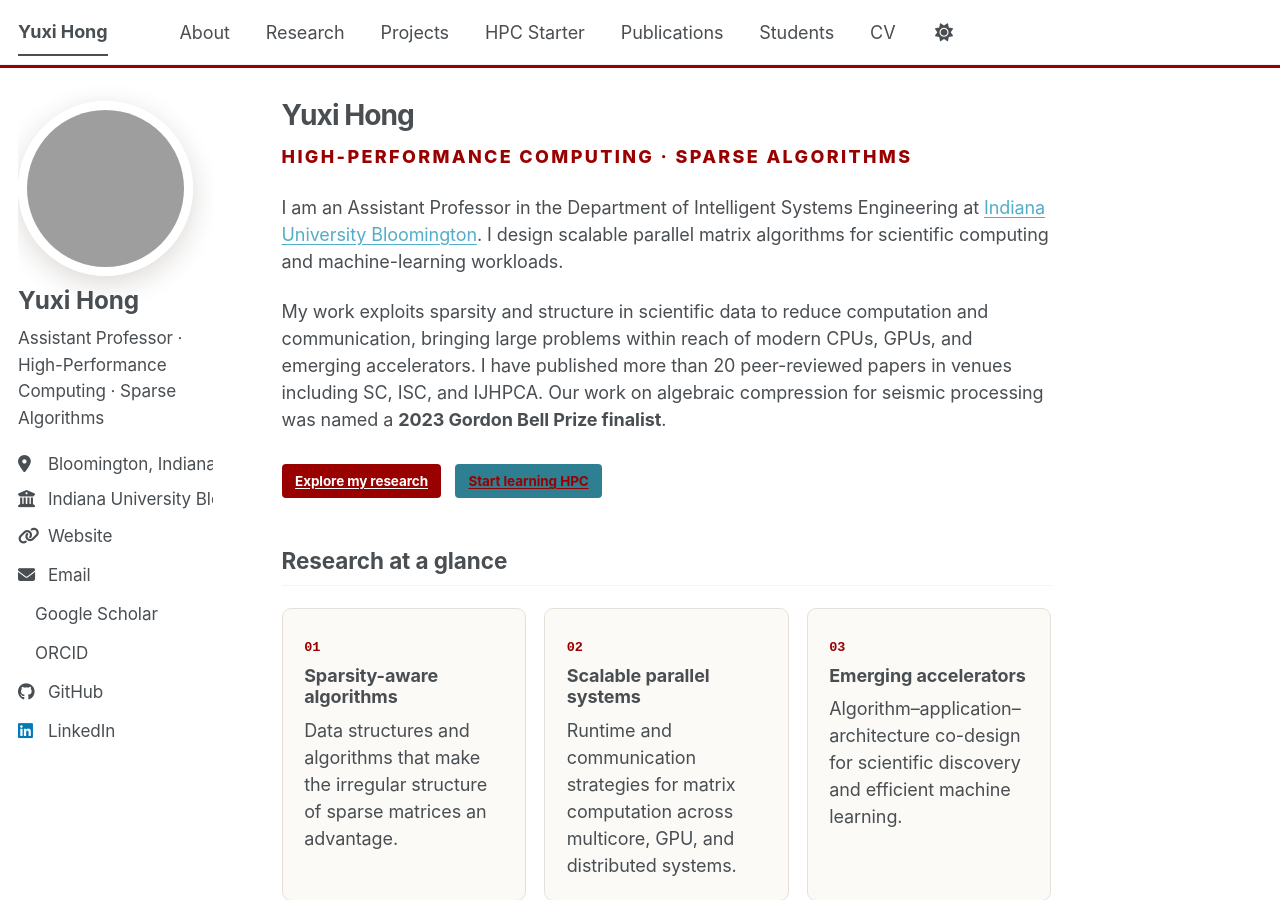
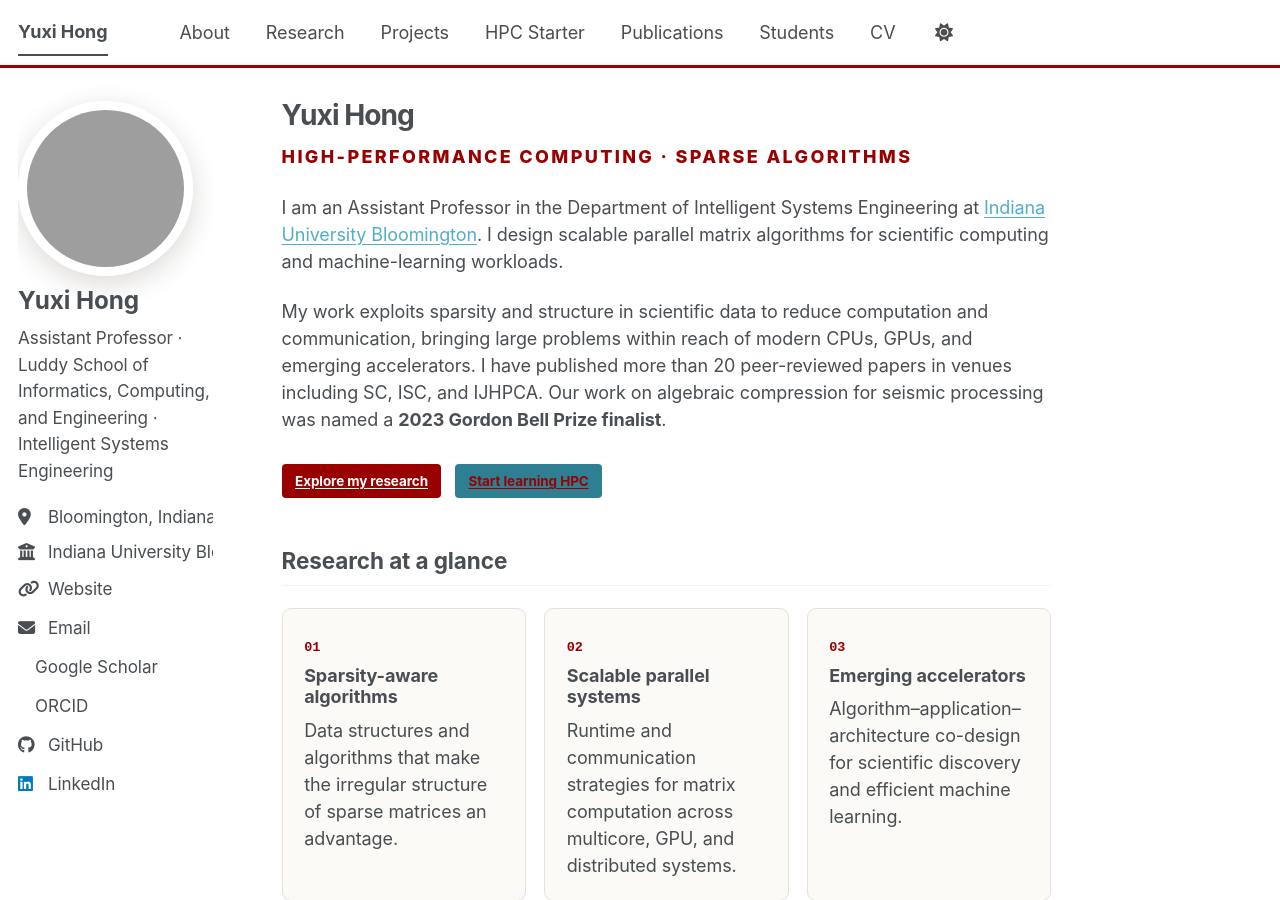
Before and after one commit to hongyx11/hongyx11.github.io, a Jekyll site: the page built from _pages/about.md, in a window 1280 px wide and 900 px high. Built offline with Jekyll 4.4.1, drawn with Linux system fonts in a browser that asks for light colours; a style sheet for code colours, icons or effects is not loaded; grey boxes are pictures that could not be loaded.

Commit message:
Update sidebar academic affiliation

```diff
--- a/_config.yml
+++ b/_config.yml
@@ -26,7 +26,7 @@ author:
   avatar           : "https://avatars.githubusercontent.com/u/16175755?v=4"
   name             : "Yuxi Hong"
   pronouns         : # example: "she/her"
-  bio              : "Assistant Professor · High-Performance Computing · Sparse Algorithms"
+  bio              : "Assistant Professor · Luddy School of Informatics, Computing, and Engineering · Intelligent Systems Engineering"
   location         : "Bloomington, Indiana"
   employer         : "Indiana University Bloomington"
   uri              : "https://luddy.iu.edu/people/hong-yuxi.html"
```
